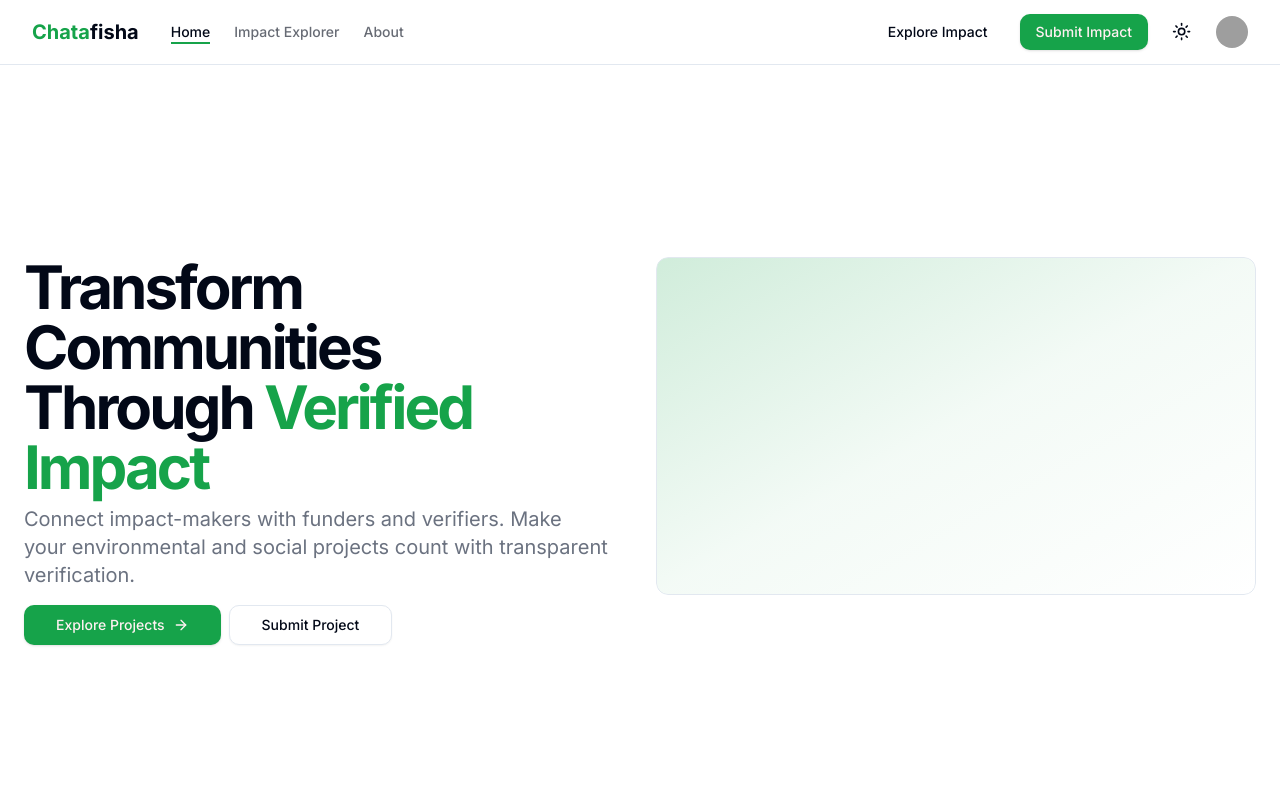
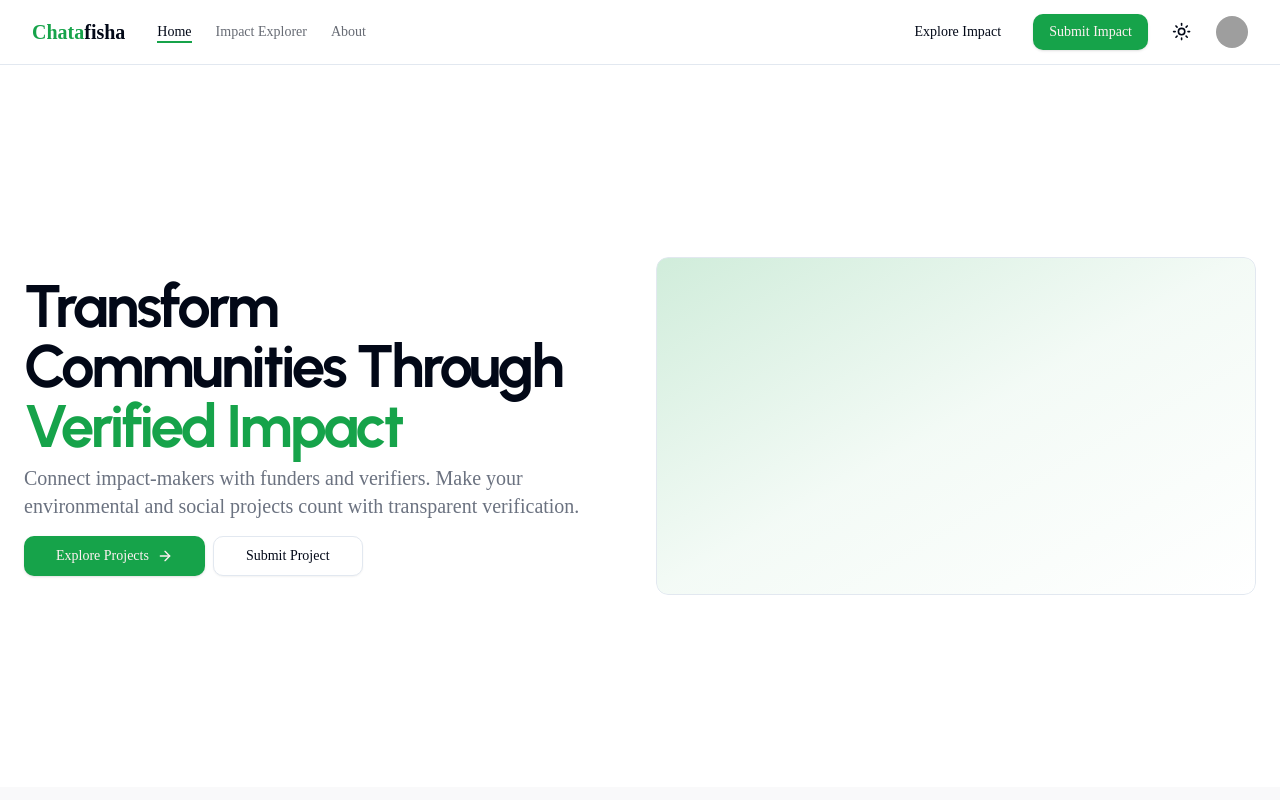
Before and after one commit to mxsafiri/chatafisha-v02, a Next.js app: page / in a window 1280 px wide. Shown: the top 800 px of the page. Built offline with nearby package versions, Linux system fonts and the light colour scheme; grey boxes are pictures that could not be loaded.

Commit message:
fix: update font handling with CSS variables

```diff
--- a/src/app/globals.css
+++ b/src/app/globals.css
@@ -3,41 +3,10 @@
 @tailwind utilities;
 
 @layer base {
-  * {
-    @apply border-border;
-  }
+  :root {
+    --font-sans: system-ui, sans-serif;
+    --font-heading: system-ui, sans-serif;
 
-  body {
-    @apply bg-background text-foreground;
-    font-feature-settings: "rlig" 1, "calt" 1;
-  }
-
-  h1, h2, h3, h4, h5, h6 {
-    @apply font-bold tracking-tight;
-  }
-
-  h1 {
-    @apply text-4xl sm:text-5xl md:text-6xl;
-  }
-
-  h2 {
-    @apply text-3xl sm:text-4xl md:text-5xl;
-  }
-
-  h3 {
-    @apply text-2xl sm:text-3xl md:text-4xl;
-  }
-
-  p {
-    @apply text-base sm:text-lg leading-relaxed;
-  }
-
-  .container {
-    @apply px-4 mx-auto max-w-7xl sm:px-6 lg:px-8;
-  }
-}
-
-:root {
     --background: 0 0% 100%;
     --foreground: 222.2 84% 4.9%;
 
@@ -98,3 +67,39 @@
     --input: 217.2 32.6% 17.5%;
     --ring: 142.1 70.6% 45.3%;
   }
+
+  * {
+    @apply border-border;
+  }
+
+  body {
+    @apply bg-background text-foreground;
+    font-feature-settings: "rlig" 1, "calt" 1;
+    font-family: var(--font-sans);
+  }
+
+  h1, h2, h3, h4, h5, h6 {
+    @apply font-bold tracking-tight;
+    font-family: var(--font-heading);
+  }
+
+  h1 {
+    @apply text-4xl sm:text-5xl md:text-6xl;
+  }
+
+  h2 {
+    @apply text-3xl sm:text-4xl md:text-5xl;
+  }
+
+  h3 {
+    @apply text-2xl sm:text-3xl md:text-4xl;
+  }
+
+  p {
+    @apply text-base sm:text-lg leading-relaxed;
+  }
+
+  .container {
+    @apply px-4 mx-auto max-w-7xl sm:px-6 lg:px-8;
+  }
+}
--- a/src/app/layout.tsx
+++ b/src/app/layout.tsx
@@ -5,11 +5,15 @@ import { Providers } from "./providers"
 const inter = Inter({
   subsets: ["latin"],
   display: "swap",
+  preload: true,
+  fallback: ["system-ui", "sans-serif"],
 })
 
 const urbanist = Urbanist({
   subsets: ["latin"],
   display: "swap",
+  preload: true,
+  fallback: ["system-ui", "sans-serif"],
 })
 
 export default function RootLayout({
@@ -19,7 +23,19 @@ export default function RootLayout({
 }>) {
   return (
     <html lang="en" suppressHydrationWarning>
-      <body className={`min-h-screen bg-background font-sans antialiased ${inter.className}`}>
+      <head>
+        <style
+          dangerouslySetInnerHTML={{
+            __html: `
+              :root {
+                --font-sans: ${inter.style.fontFamily};
+                --font-heading: ${urbanist.style.fontFamily};
+              }
+            `,
+          }}
+        />
+      </head>
+      <body className="min-h-screen bg-background font-sans antialiased">
         <Providers>{children}</Providers>
       </body>
     </html>
```
Lines whose indentation alone changed are shown as unchanged.
